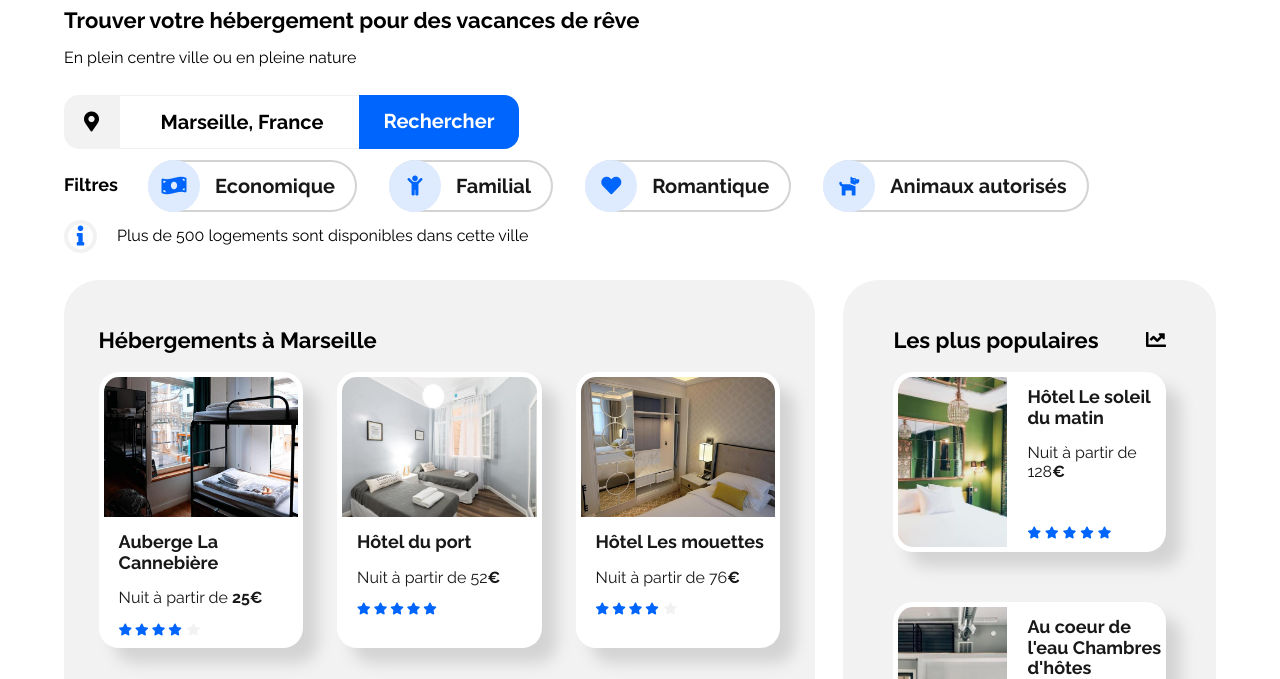
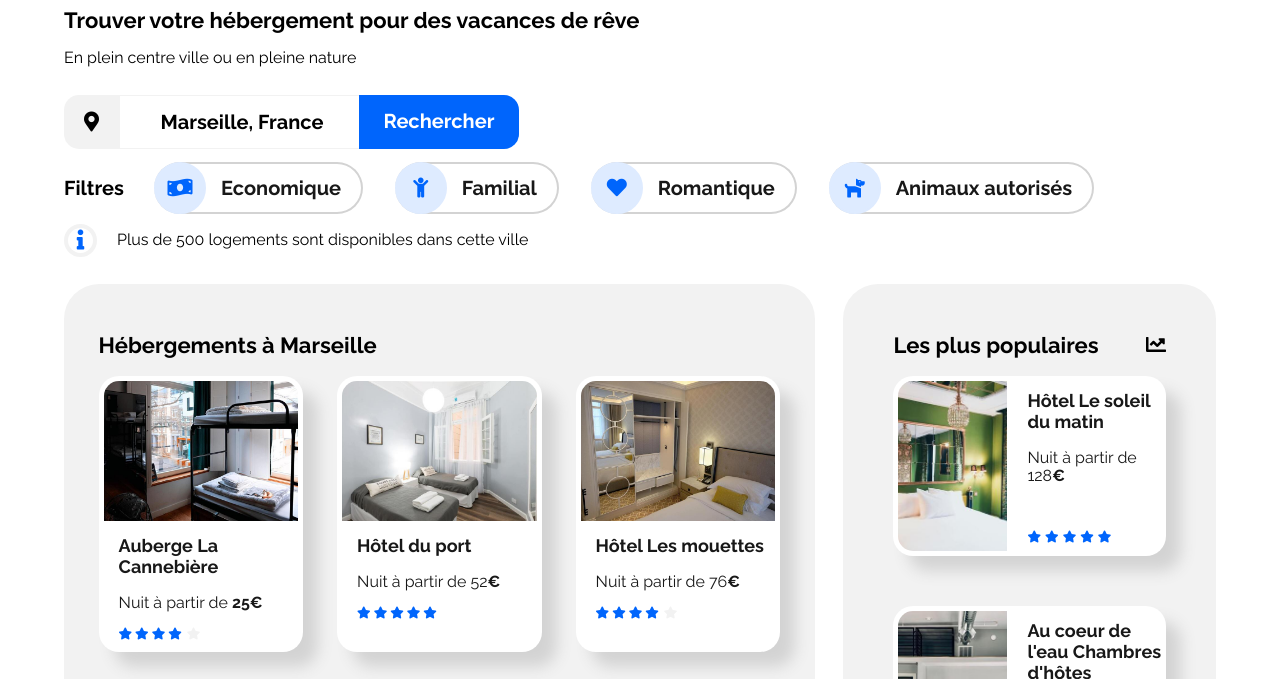
Before and after one commit to KarimB1980/Booki-nouvelle_version, a plain HTML site: page index.html in a window 1280 px wide. Shown: the part 118-797 px from the top of the page. Drawn offline with Linux system fonts and the light colour scheme.

Commit message:
Mise à jour titre filtre

```diff
--- a/css/style.css
+++ b/css/style.css
@@ -1,6 +1,11 @@
 /* Paramètres du texte */
 h1, h2 {
     font-size: 22px;
+}
+
+#filtre h2 {
+    font-size: 20px;
+    margin-right: 30px;
 }
 
 h3 {
--- a/index.html
+++ b/index.html
@@ -61,7 +61,7 @@
 					<!-- Filtre -->
 
 					<div id="filtre">
-						<h3>Filtres</h3>
+						<h2>Filtres</h2>
 						<div id="filtres">
 							<div class="filtrage">
 
```
